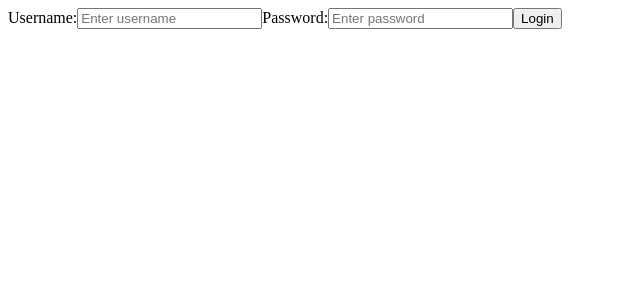
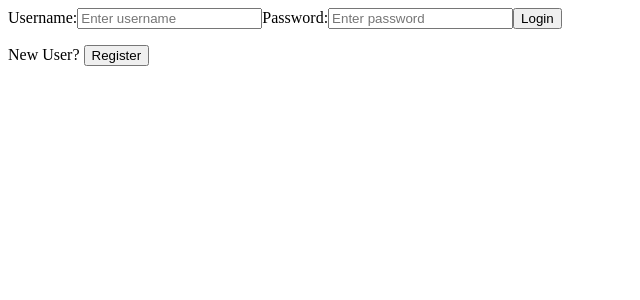
Before and after one commit to Sivaramayya/react-portal, a React (Create React App) app: page / in a window 1280 px wide. Shown: the top 300 px of the page, without its empty margins (0-640 px from the left). Built offline with nearby package versions, Linux system fonts and the light colour scheme.

Commit message:
added redirecting to corresponding buttons

```diff
--- a/src/login/Login.js
+++ b/src/login/Login.js
@@ -1,5 +1,5 @@
 import React, { useState, useContext } from "react";
-import { useNavigate } from "react-router-dom";
+import { useNavigate,Link } from "react-router-dom";
 import { UserContext } from "../context/UserContext";
 import axios from 'axios';
 
@@ -34,7 +34,7 @@ const Login = () => {
   };
 
   return (
-    <form onSubmit={handleLogin}>
+    <><form onSubmit={handleLogin}>
       <label>
         Username:
         <input
@@ -42,8 +42,7 @@ const Login = () => {
           value={loginUser.email}
           onChange={(e) => setLoginUser({ ...loginUser, email: e.target.value })}
           placeholder="Enter username"
-          required
-        />
+          required />
       </label>
       <label>
         Password:
@@ -52,11 +51,11 @@ const Login = () => {
           value={loginUser.password}
           onChange={(e) => setLoginUser({ ...loginUser, password: e.target.value })}
           placeholder="Enter password"
-          required
-        />
+          required />
       </label>
       <button type="submit">Login</button>
-    </form>
+
+    </form><p>New User? <Link to="/register"><button type="submit">Register</button></Link></p></>
   );
 };
 
```
